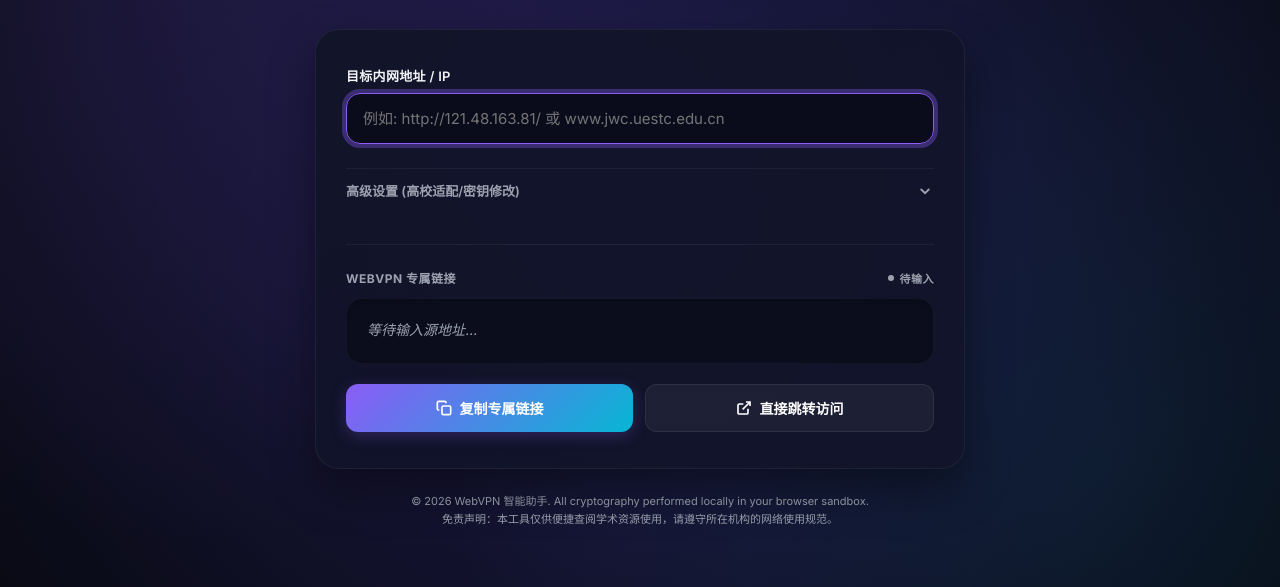
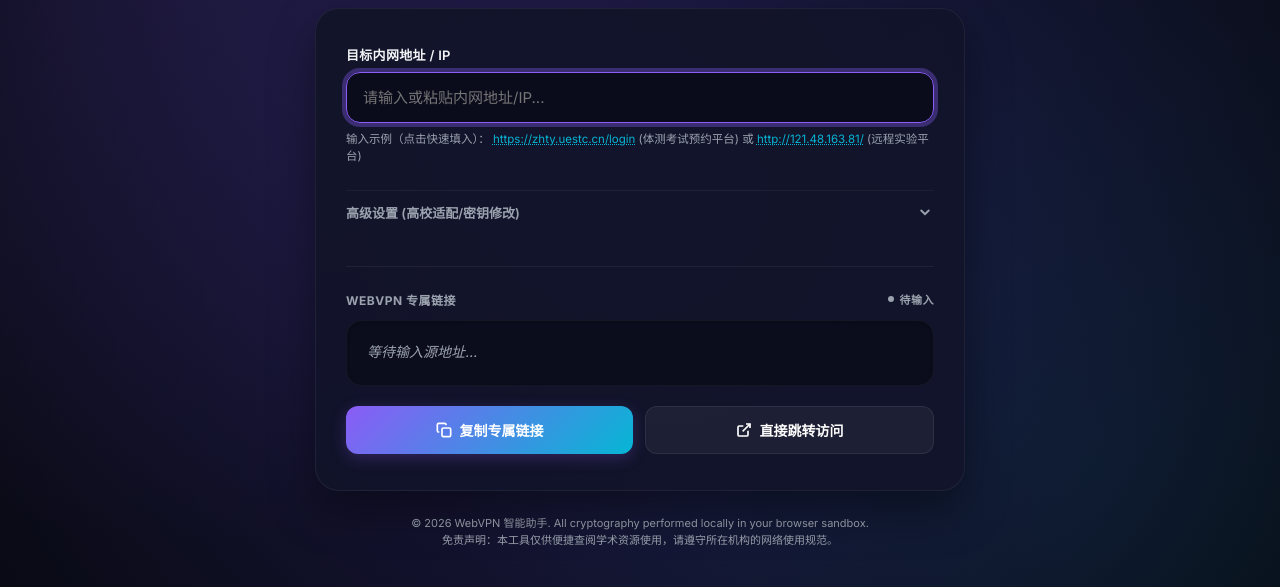
Before and after one commit to lunarx3/webvpn-converter, a plain HTML site: page index.html in a window 1280 px wide. Shown: the part 213-800 px from the top of the page. Drawn offline with Linux system fonts and the light colour scheme.

Commit message:
feat: optimize interface animation and layout, remove history feature, update examples

```diff
--- a/index.html
+++ b/index.html
@@ -43,12 +43,16 @@
         <section class="card glass-card">
 
 
-            <!-- Target URL Input -->
             <div class="form-group">
                 <label for="targetUrl" class="field-label">目标内网地址 / IP</label>
                 <div class="input-container">
-                    <input type="text" id="targetUrl" placeholder="例如: http://121.48.163.81/ 或 www.jwc.uestc.edu.cn" autocomplete="off" autofocus>
+                    <input type="text" id="targetUrl" placeholder="请输入或粘贴内网地址/IP..." autocomplete="off" autofocus>
                     <button class="clear-btn" id="btnClear" title="清空" style="display: none;">&times;</button>
+                </div>
+                <div class="form-tip">
+                    <span class="tip-label">输入示例（点击快速填入）：</span>
+                    <span class="tip-link" onclick="fillExample('https://zhty.uestc.cn/login')">https://zhty.uestc.cn/login</span> (体测考试预约平台) 或
+                    <span class="tip-link" onclick="fillExample('http://121.48.163.81/')">http://121.48.163.81/</span> (远程实验平台)
                 </div>
             </div>
 
--- a/script.js
+++ b/script.js
@@ -239,3 +239,11 @@ function escapeHtml(str) {
         .replace(/"/g, "&quot;")
         .replace(/'/g, "&#039;");
 }
+
+// Click to fill example link helper
+function fillExample(exampleUrl) {
+    targetUrlInput.value = exampleUrl;
+    handleInputChange();
+    updateConversion();
+}
+window.fillExample = fillExample;
--- a/style.css
+++ b/style.css
@@ -156,6 +156,26 @@ input[type="text"]:focus {
 }
 .clear-btn:hover {
     color: var(--text-white);
+}
+
+.form-tip {
+    font-size: 11.5px;
+    color: var(--text-muted);
+    margin-top: 8px;
+    line-height: 1.5;
+}
+.tip-label {
+    font-weight: 500;
+}
+.tip-link {
+    color: var(--accent-cyan);
+    text-decoration: underline;
+    text-decoration-style: dotted;
+    cursor: pointer;
+    transition: color 0.2s ease;
+}
+.tip-link:hover {
+    color: #22d3ee;
 }
 
 /* Accordion (Advanced Config) */
```
